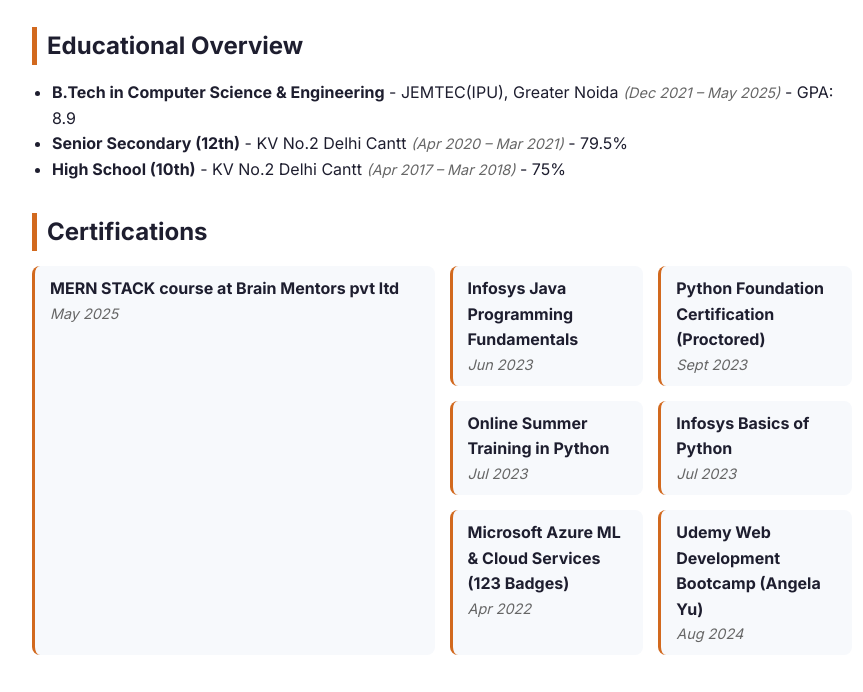
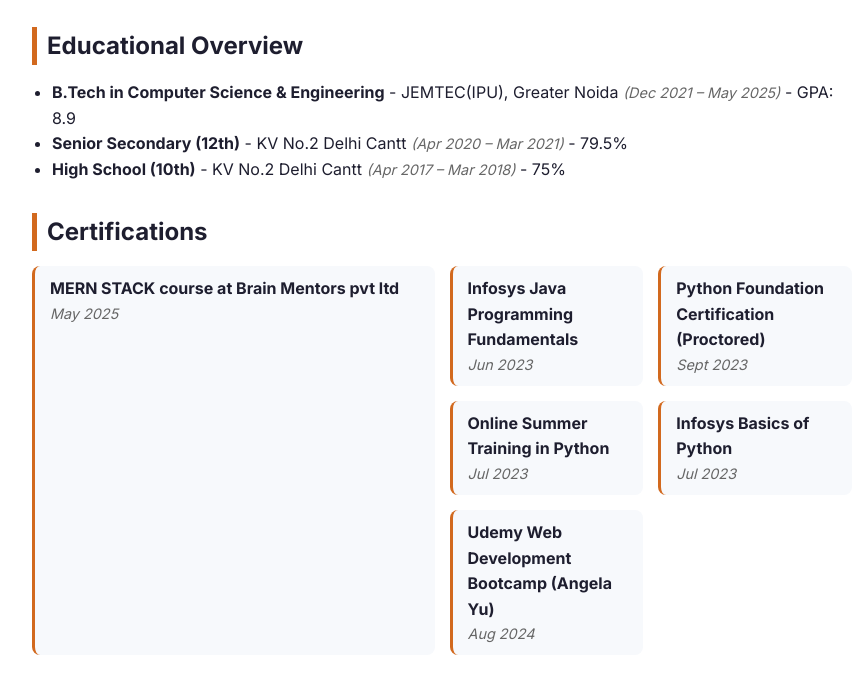
Before and after one commit to divyansh-tyagi/resume, a plain HTML site: page index.html in a window 1280 px wide. Shown: the part 2227-2919 px from the top of the page, without its empty margins (198-1061 px from the left). Drawn offline with Linux system fonts and the light colour scheme.

Commit message:
Update index.html
Commented out the Microsoft Azure ML certificate section.

```diff
--- a/index.html
+++ b/index.html
@@ -310,10 +310,10 @@
           <strong>Infosys Basics of Python</strong>
           <div class="date">Jul 2023</div>
         </div>
-        <div class="certificate-item">
+        <!--<div class="certificate-item">
           <strong>Microsoft Azure ML & Cloud Services (123 Badges)</strong>
           <div class="date">Apr 2022</div>
-        </div>
+        </div> -->
         <div class="certificate-item">
           <strong>Udemy Web Development Bootcamp (Angela Yu)</strong>
           <div class="date">Aug 2024</div>
```
